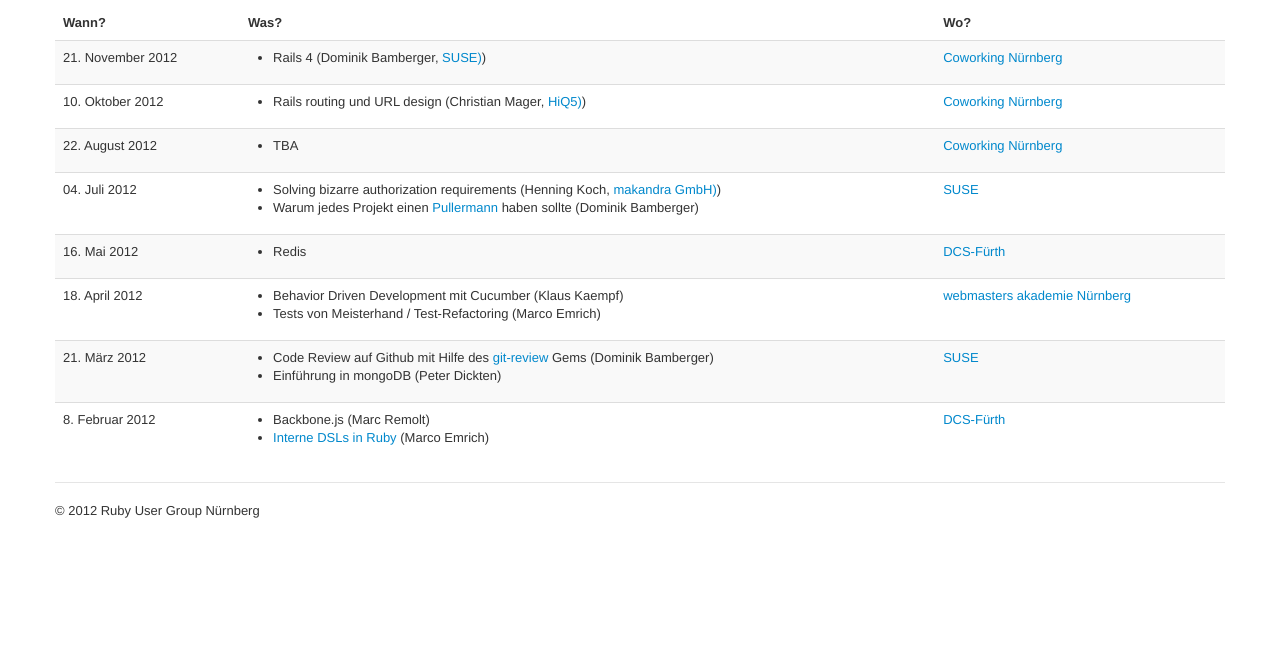
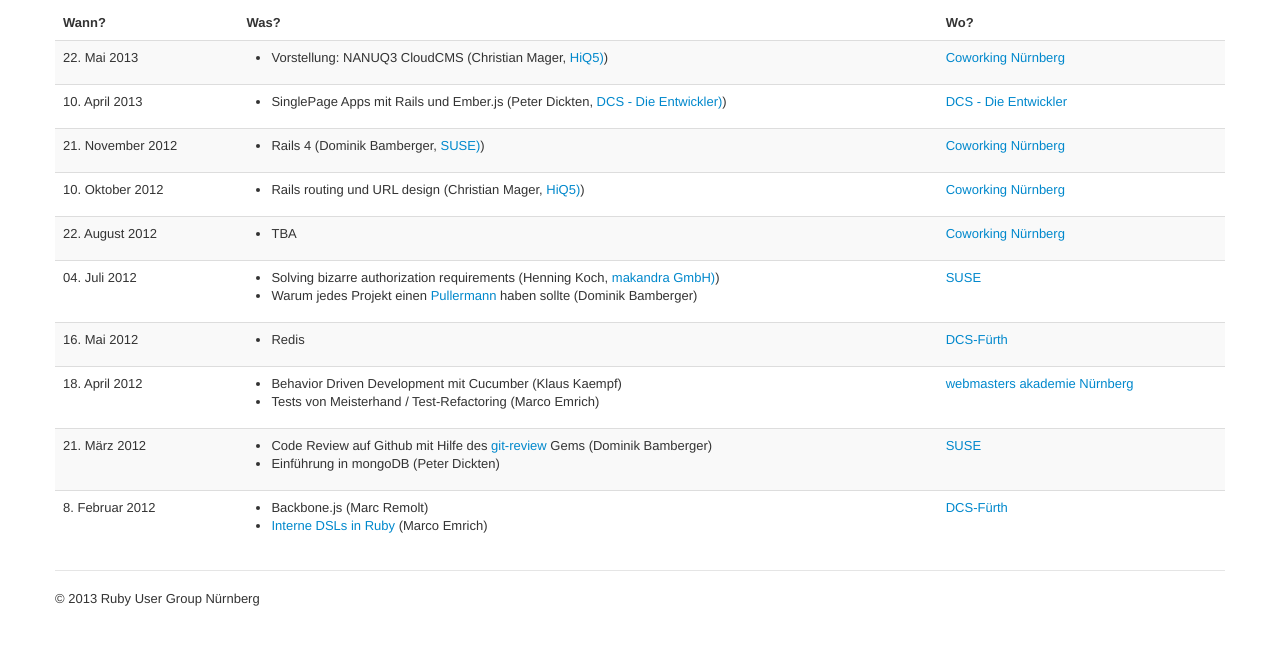
Before and after one commit to rug-n/rug-n.github.com, a plain HTML site: page history.html in a window 1280 px wide. Shown: the part 99-744 px from the top of the page. Drawn offline with Linux system fonts and the light colour scheme.

Commit message:
Nächstes Treffen am 03.07.2013, update History

```diff
--- a/history.html
+++ b/history.html
@@ -58,6 +58,27 @@
             <th>Wo?</th>
           </tr>
         </thead>
+
+        <tr>
+          <td>22. Mai 2013</td>
+          <td>
+            <ul>
+              <li>Vorstellung: NANUQ3 CloudCMS (Christian Mager, <a href="http://www.hiq5.com/">HiQ5)</a>)</li>
+            </ul>
+          </td>
+          <td><a href="http://www.coworking-nuernberg.de/">Coworking Nürnberg</a></td>
+        </tr>
+
+	<tr>
+          <td>10. April 2013</td>
+          <td>
+            <ul>
+              <li>SinglePage Apps mit Rails und Ember.js (Peter Dickten, <a href="http://www.dcs-fuerth.de/">DCS - Die Entwickler)</a>)</li>
+            </ul>
+          </td>
+          <td><a href="http://www.dcs-fuerth.de/">DCS - Die Entwickler</a></td>
+        </tr>
+
 
         <tr>
           <td>21. November 2012</td>
@@ -148,7 +169,7 @@
       <hr/>
 
       <footer>
-        <p>&copy; 2012 Ruby User Group Nürnberg</p>
+        <p>&copy; 2013 Ruby User Group Nürnberg</p>
       </footer>
 
     </div> <!-- /container -->
```
Also changed, not shown: index.html (+5 -11 lines).
